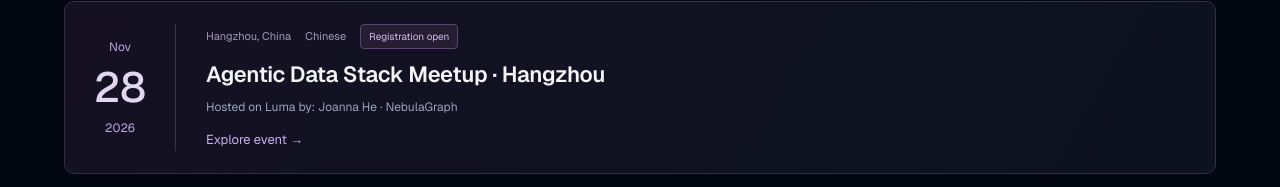
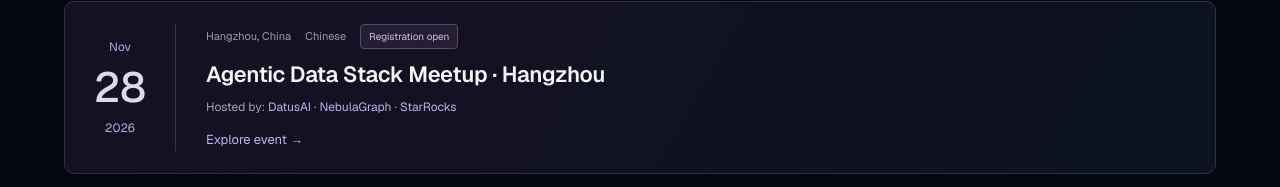
Before and after one commit to Datus-ai/agentic-data-stack-website, a Next.js app: page / in a window 1280 px wide. Shown: the part 606-793 px from the top of the page. Built offline with nearby package versions, Linux system fonts and the light colour scheme.

Commit message:
Update Hangzhou event hosts to organizing companies and websites

```diff
--- a/app/globals.css
+++ b/app/globals.css
@@ -289,3 +289,6 @@ a, button, input, summary { -webkit-tap-highlight-color: transparent; }
   [data-scroll-reveal], [data-scroll-item] { opacity: 1 !important; transform: none !important; }
   .hero-visual, .stack-node, .stack-connector span { animation: none !important; }
 }
+
+.event-hosts a { color: #c4b0ee; text-decoration: underline; text-decoration-color: transparent; text-underline-offset: 3px; }
+.event-hosts a:hover { color: #fff; text-decoration-color: currentColor; }
--- a/components/community/Pages.tsx
+++ b/components/community/Pages.tsx
@@ -162,8 +162,8 @@ export function EventCard({
         </h3>
         <p>{text(event.description, locale)}</p>
         <p className="event-hosts">
-          {zh ? "Luma 主办人：" : "Hosted on Luma by: "}
-          {event.hosts.map((h) => h.name).join(" · ")}
+          {zh ? "主办方：" : "Hosted by: "}
+          {event.hosts.map((host,index) => <span key={host.name}><a href={host.url} target="_blank" rel="noopener noreferrer">{host.name}</a>{index < event.hosts.length - 1 ? " · " : ""}</span>)}
         </p>
         <Link
           className="text-link"
@@ -782,11 +782,6 @@ export function EventDetail({
             <h2 className="subheading">
               {zh ? "活动主办信息" : "Event hosts"}
             </h2>
-            <p className="muted-copy">
-              {zh
-                ? "Luma 页面列出的主办人："
-                : "Hosts listed on the Luma event:"}
-            </p>
             <div className="host-links">
               {event.hosts.map((h) => (
                 <a
--- a/content/events/hangzhou-2026.json
+++ b/content/events/hangzhou-2026.json
@@ -33,12 +33,16 @@
   },
   "hosts": [
     {
-      "name": "Joanna He",
-      "url": "https://luma.com/joannahe"
+      "name": "DatusAI",
+      "url": "https://datus.ai"
     },
     {
       "name": "NebulaGraph",
-      "url": "https://luma.com/NebulaGraph"
+      "url": "https://www.nebula-graph.io"
+    },
+    {
+      "name": "StarRocks",
+      "url": "https://www.starrocks.io"
     }
   ],
   "organizerIds": [],
```
Also changed, not shown: 1 other file (tests, documents, lock files or other folders).
